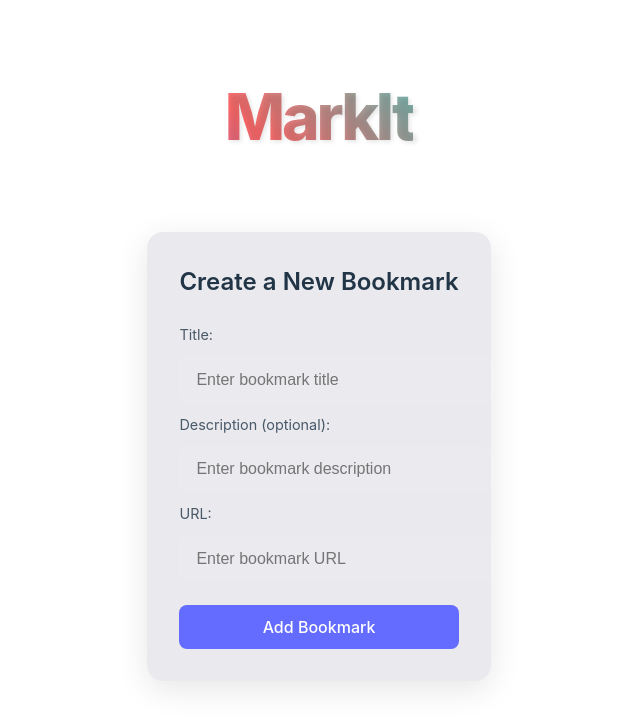
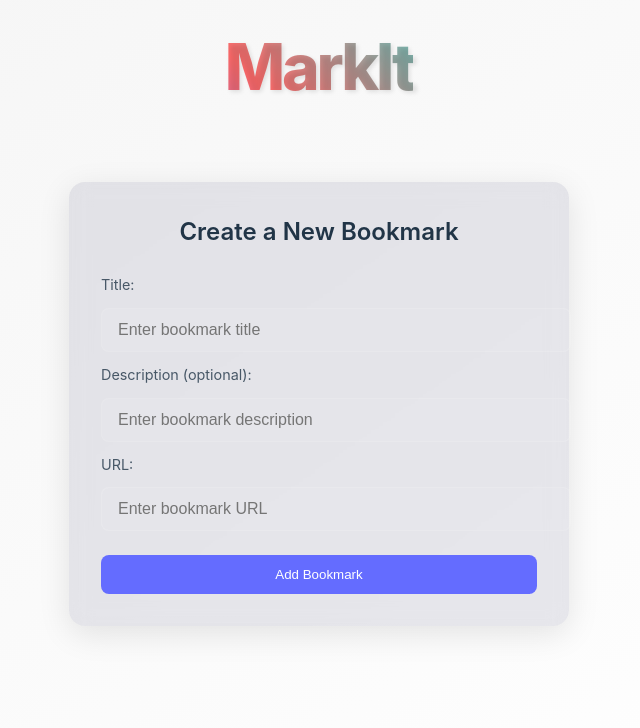
Before and after one commit to evelynmbart/neww-mark-it, a React (Vite) app: page / in a window 1280 px wide. Shown: the top 728 px of the page, without its empty margins (321-961 px from the left). Built offline with nearby package versions, Linux system fonts and the light colour scheme.

Commit message:
Update global styles with refined color scheme and gradient backgrounds

```diff
--- a/src/index.css
+++ b/src/index.css
@@ -1,11 +1,11 @@
 :root {
-  font-family: Inter, system-ui, Avenir, Helvetica, Arial, sans-serif;
+  font-family: "Inter", system-ui, -apple-system, sans-serif;
   line-height: 1.5;
   font-weight: 400;
 
   color-scheme: light dark;
   color: rgba(255, 255, 255, 0.87);
-  background-color: #242424;
+  background-color: #13141f;
 
   font-synthesis: none;
   text-rendering: optimizeLegibility;
@@ -13,45 +13,20 @@
   -moz-osx-font-smoothing: grayscale;
 }
 
-a {
-  font-weight: 500;
-  color: #646cff;
-  text-decoration: inherit;
-}
-a:hover {
-  color: #535bf2;
-}
-
 body {
   margin: 0;
-  display: flex;
-  place-items: center;
   min-width: 320px;
   min-height: 100vh;
+  background: linear-gradient(145deg, #13141f 0%, #1a1b2e 100%);
 }
 
 h1 {
   font-size: 3.2em;
   line-height: 1.1;
-}
-
-button {
-  border-radius: 8px;
-  border: 1px solid transparent;
-  padding: 0.6em 1.2em;
-  font-size: 1em;
-  font-weight: 500;
-  font-family: inherit;
-  background-color: #242424;
-  cursor: pointer;
-  transition: border-color 0.25s;
-}
-button:hover {
-  border-color: #646cff;
-}
-button:focus,
-button:focus-visible {
-  outline: 4px auto -webkit-focus-ring-color;
+  background: linear-gradient(to right, #646cff, #747bff);
+  -webkit-background-clip: text;
+  -webkit-text-fill-color: transparent;
+  margin: 0;
 }
 
 @media (prefers-color-scheme: light) {
@@ -59,10 +34,18 @@
     color: #213547;
     background-color: #ffffff;
   }
-  a:hover {
-    color: #747bff;
+  body {
+    background: linear-gradient(145deg, #f5f5f5 0%, #ffffff 100%);
   }
-  button {
-    background-color: #f9f9f9;
+  .create-bookmark form {
+    background-color: rgba(255, 255, 255, 0.8);
+    box-shadow: 0 8px 32px rgba(0, 0, 0, 0.05);
+  }
+  input {
+    background-color: white;
+    border-color: rgba(0, 0, 0, 0.1);
+  }
+  .bookmark-card {
+    background-color: white;
   }
 }
```
